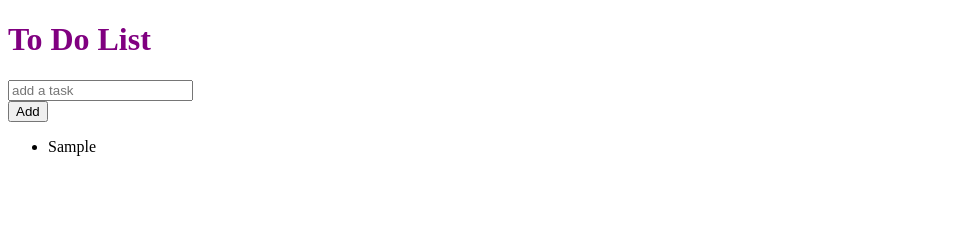
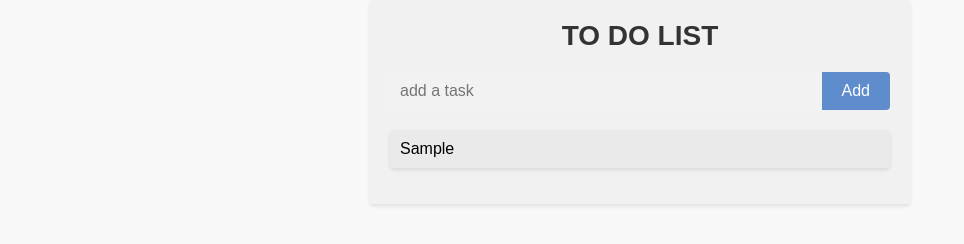
Before and after one commit to CodeWithChewy/sdi-18-todo, a plain HTML site: page index.html in a window 1280 px wide. Both pictures are taken after typing "Sample" into the empty fields and a click on the button "Add". Shown: the whole page, without its empty margins (0-964 px from the left). Drawn offline with Linux system fonts and the light colour scheme.

Commit message:
Add style

```diff
--- a/index.html
+++ b/index.html
@@ -7,6 +7,7 @@
     <title>To Do List</title>
 </head>
 <body>
+    <div class="container">
         <h1>To Do List</h1>
         <form id="todo-form">
             <input type="text" id="todo-input" placeholder="add a task">
@@ -15,6 +16,7 @@
             </div>
         </form>
         <ul id="todo-list"> </ul>
+    </div>
     <script src="./index.js"></script>
 </body>
 </html>
--- a/style.css
+++ b/style.css
@@ -1,3 +1,98 @@
+body {
+  font-family: Arial, sans-serif;
+  background-color: #f8f8f8;
+  margin: 0;
+  padding: 0;
+}
+
+.container {
+  max-width: 500px;
+  margin: 0 auto;
+  padding: 20px;
+  background-color: #fff;
+  box-shadow: 0 2px 4px rgba(0, 0, 0, 0.1);
+}
+
 h1 {
-    color: purple;
-  }
+  text-align: center;
+  color: #333;
+  margin-top: 0;
+  font-size: 28px;
+  margin-bottom: 20px;
+  text-transform: uppercase;
+}
+
+form {
+  display: flex;
+  margin-bottom: 20px;
+}
+
+#todo-input {
+  flex-grow: 1;
+  padding: 10px;
+  font-size: 16px;
+  border: none;
+  border-radius: 4px 0 0 4px;
+  background-color: #f2f2f2;
+}
+
+#button1 {
+  padding: 10px 20px;
+  background-color: #333;
+  color: #fff;
+  border: none;
+  border-radius: 0 4px 4px 0;
+  cursor: pointer;
+  font-size: 16px;
+  transition: background-color 0.3s ease;
+}
+
+#button1:hover {
+  background-color: #555;
+}
+
+ul {
+  list-style-type: none;
+  padding: 0;
+}
+
+li {
+  background-color: #fff;
+  padding: 10px;
+  margin-bottom: 10px;
+  border-radius: 4px;
+  box-shadow: 0 2px 4px rgba(0, 0, 0, 0.1);
+  cursor: pointer;
+  transition: background-color 0.3s ease;
+}
+
+li:hover {
+  background-color: #f9f9f9;
+}
+
+/* New color enhancements */
+
+.container {
+  background-color: #f1f1f1;
+}
+
+#todo-input:focus {
+  outline: none;
+  background-color: #e0e0e0;
+}
+
+#button1 {
+  background-color: #5e8ccc;
+}
+
+#button1:hover {
+  background-color: #466b99;
+}
+
+li {
+  background-color: #eaeaea;
+}
+
+li:hover {
+  background-color: #dedede;
+}
```
Lines whose indentation alone changed are shown as unchanged.
